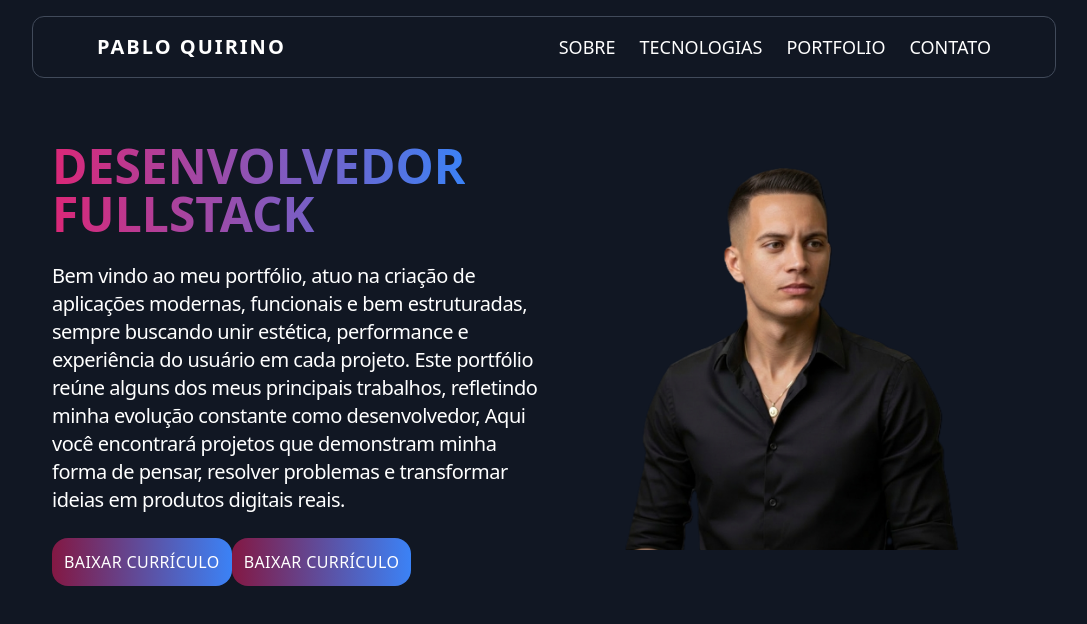
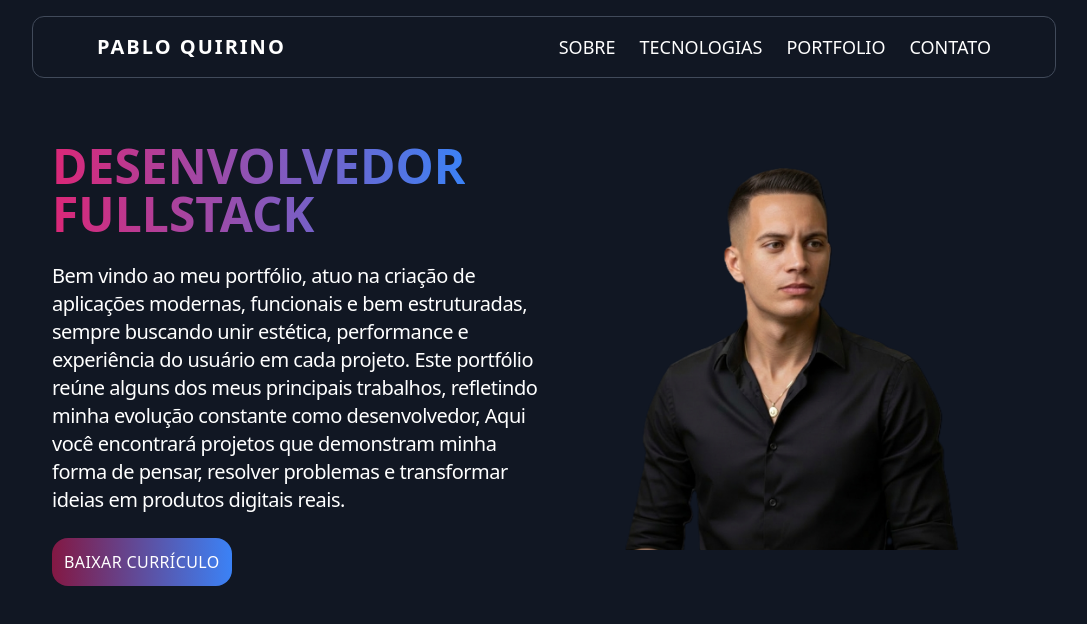
Before and after one commit to pabloquirino/portfolio, an Angular app: page /sobre in a window 1280 px wide. Shown: the top 624 px of the page, without its empty margins (96-1183 px from the left). Built offline with nearby package versions, Linux system fonts and the light colour scheme.

Commit message:
fix: corrigir link e nome do arquivo no método de download

```diff
--- a/src/app/pages/sobre/sobre.component.html
+++ b/src/app/pages/sobre/sobre.component.html
@@ -15,13 +15,10 @@
             transformar ideias em produtos digitais reais.
         </p>
 
-        <button (click)="downloadPDF()"
+            <button (click)="downloadCV()"
             class="text-white tracking-wide mt-6 2xl:mt-12 p-3 2xl:p-5 bg-gradient-to-r from-pink-900 to-blue-500 hover:from-pink-950 hover:to-blue-800 rounded-2xl cursor-pointer">BAIXAR
             CURRÍCULO</button>
 
-            <button (click)="downloadCV()"
-            class="text-white tracking-wide mt-6 2xl:mt-12 p-3 2xl:p-5 bg-gradient-to-r from-pink-900 to-blue-500 hover:from-pink-950 hover:to-blue-800 rounded-2xl cursor-pointer">BAIXAR
-            CURRÍCULO</button>
     </article>
 
     <figure class="xl:w-1/2 2xl:mt-20">
--- a/src/app/pages/sobre/sobre.component.ts
+++ b/src/app/pages/sobre/sobre.component.ts
@@ -7,17 +7,10 @@ import { Component } from '@angular/core';
   styleUrl: './sobre.component.scss'
 })
 export class SobreComponent {
-  downloadPDF() {
-    const link = document.createElement('a')
-    link.href = '/assets/cv/cv_pablo_quirino.pdf'
-    link.download = 'cv_pablo_quirino.pdf'
-    link.click()
-  }
-
   downloadCV() {
     const link = document.createElement('a')
-    link.href = '/assets/cv/cv_pablo_quirino.pdf'
-    link.download = 'cv_pablo_quirino.pdf'
+    link.href = '/assets/cv/Cv_PabloQuirino.pdf'
+    link.download = 'Cv_PabloQuirino.pdf'
     link.click()
   }
 }
```
Also changed, not shown: 2 other files (tests, documents, lock files or other folders).
